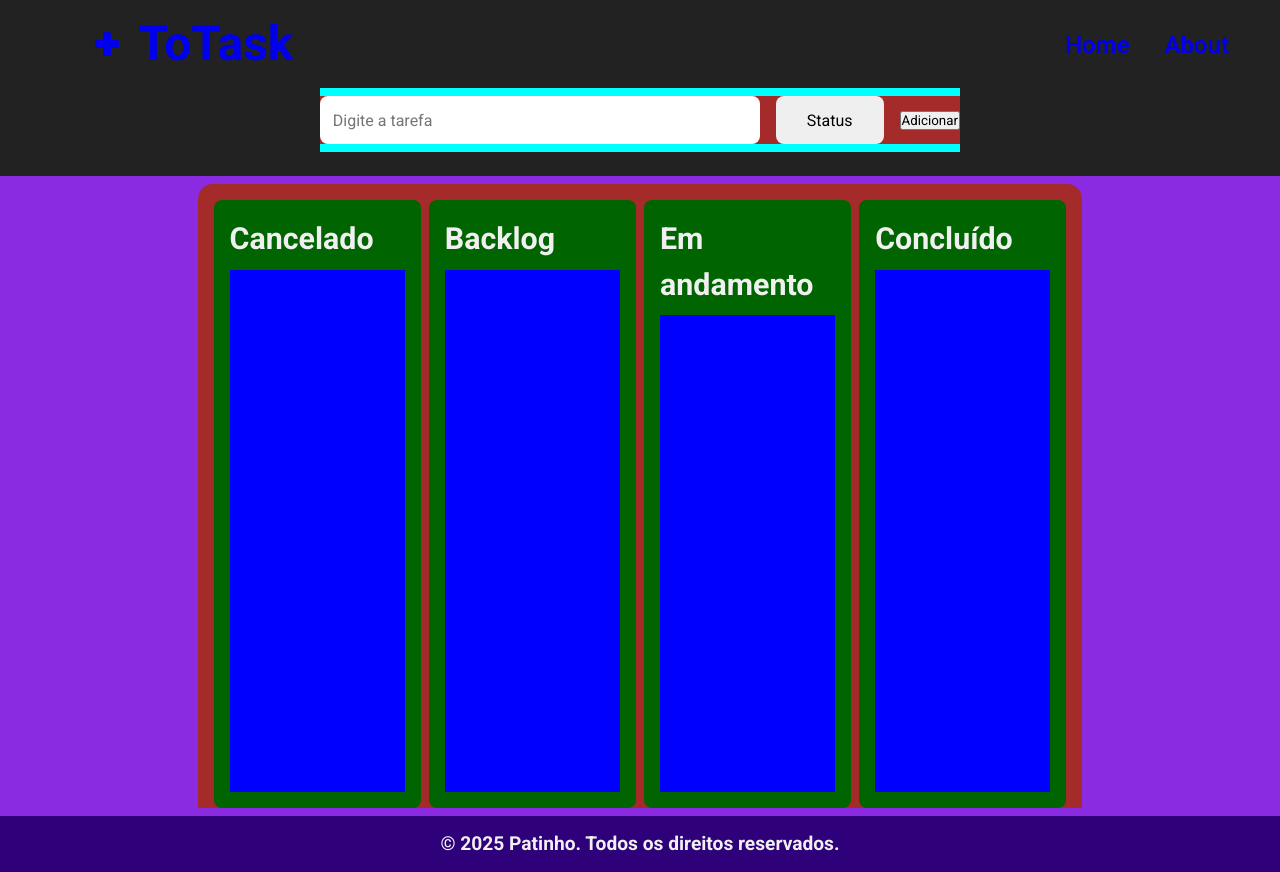
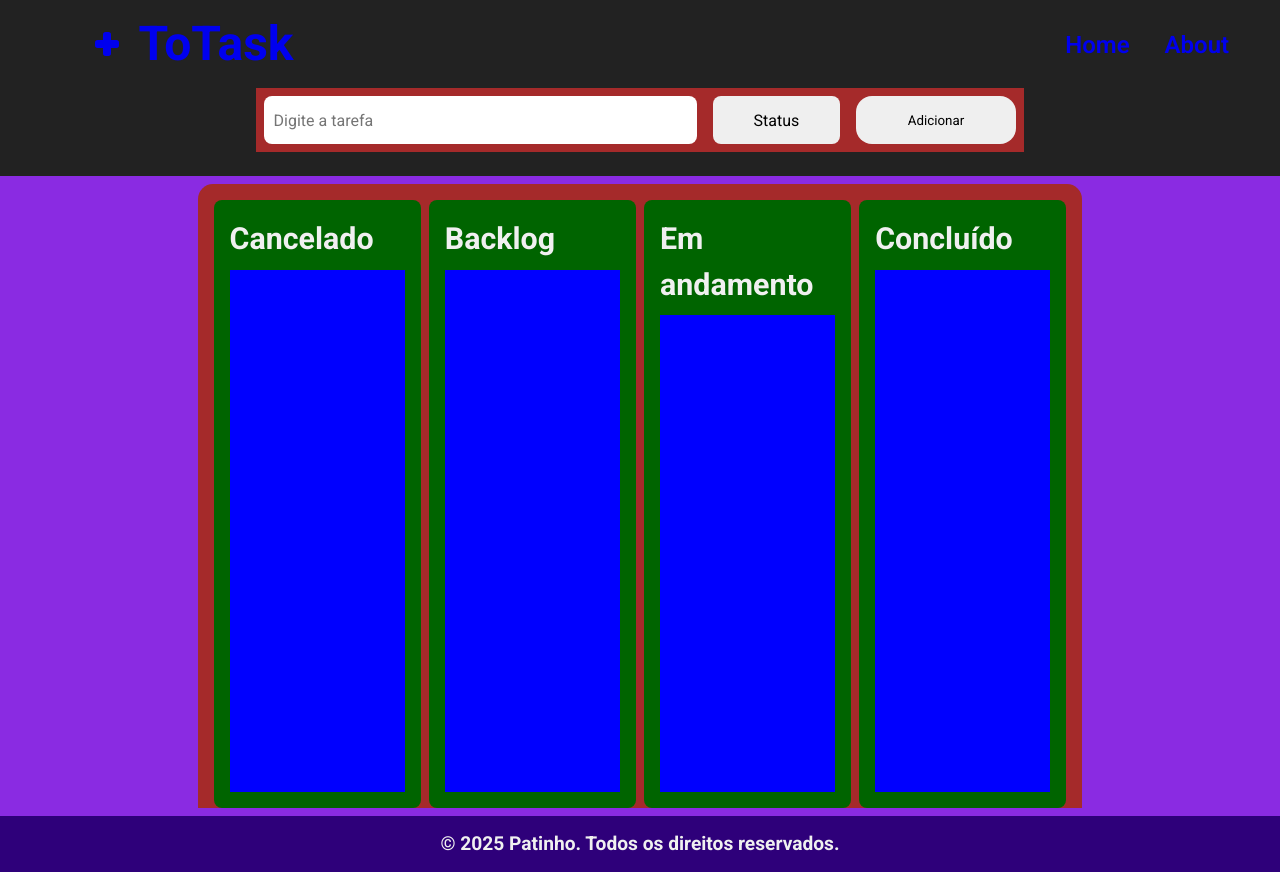
Before and after one commit to S6-2025/to-do-list, a React (Vite) app in the folder front-end/: page / in a window 1280 px wide. Built offline with nearby package versions, Linux system fonts and the light colour scheme.

Commit message:
estilizando o add task

```diff
--- a/front-end/src/components/AddTask.tsx
+++ b/front-end/src/components/AddTask.tsx
@@ -33,16 +33,18 @@ const AddTask: React.FC<AddTaskProps> = ({ onAdd }) => {
 
       />
       <select
+
         value={status}
-        onChange={(e) => setStatus(e.target.value as TaskStatus | "")}
+        onChange={(e) => setStatus(e.target.value as TaskStatus)}
       >
-        <option value="">Status</option>
+          <option value="" disabled hidden>Status</option>
+        <option value="cancelled">Cancelado</option>
         <option value="backlog">Backlog</option>
         <option value="in_progress">Em andamento</option>
         <option value="done">Concluído</option>
-        <option value="cancelled">Cancelado</option>
+
       </select>
-      <button type="submit">Adicionar</button>
+      <button type="submit" className="button-add-task">Adicionar</button>
     </form>
    </div>
   );
--- a/front-end/src/css/AddTask.css
+++ b/front-end/src/css/AddTask.css
@@ -1,6 +1,6 @@
 .add-task__container{
   background-color: aqua;
-  width: 50%;
+  width: 60%;
    min-height: 4rem;
    max-height: 4rem;
 
@@ -19,17 +19,25 @@ display: flex;
 flex-direction: row;
 align-items: center;
 gap: 1rem;
-
+padding: .5rem;
 }
 
 .add-task-form > input {
 
- flex-grow: 1;
+ flex: 1;
 }
 
 .add-task-form > input, select {
  height: 3rem;
  font-size: 1rem;
-
+ padding: .6rem;
 
 }
+
+.button-add-task{
+  flex: 1;
+  max-width: 10rem;
+  height: 3rem;
+  border: none;
+  border-radius: 1rem;
+}
```
Also changed, not shown: front-end/src/css/TaskDetail.css (+5 -5 lines).
